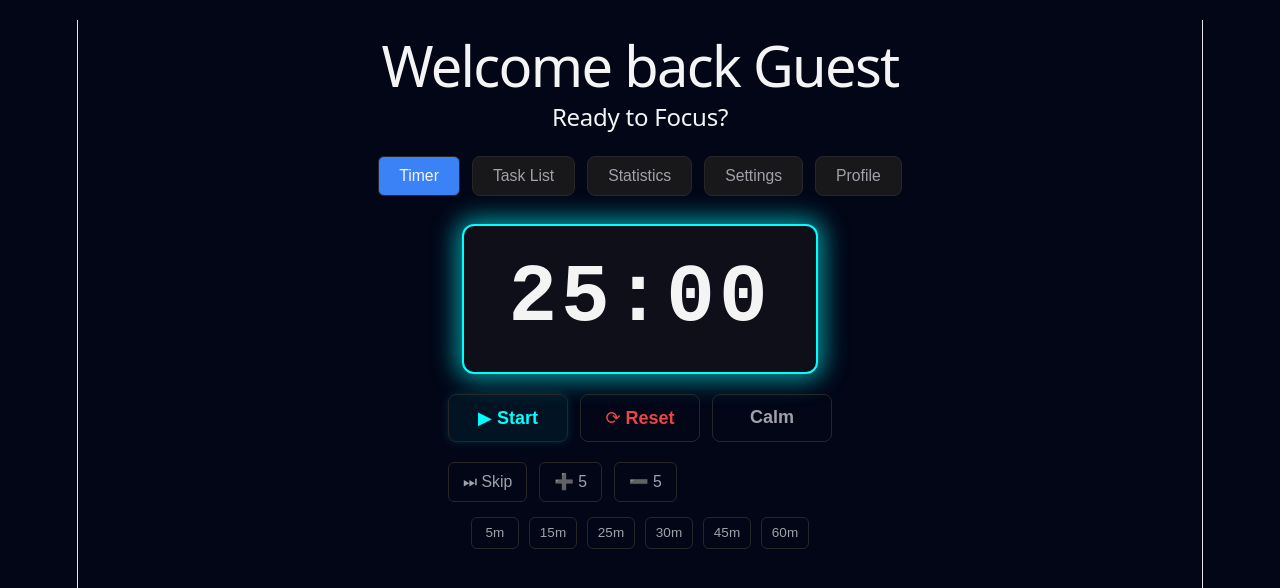
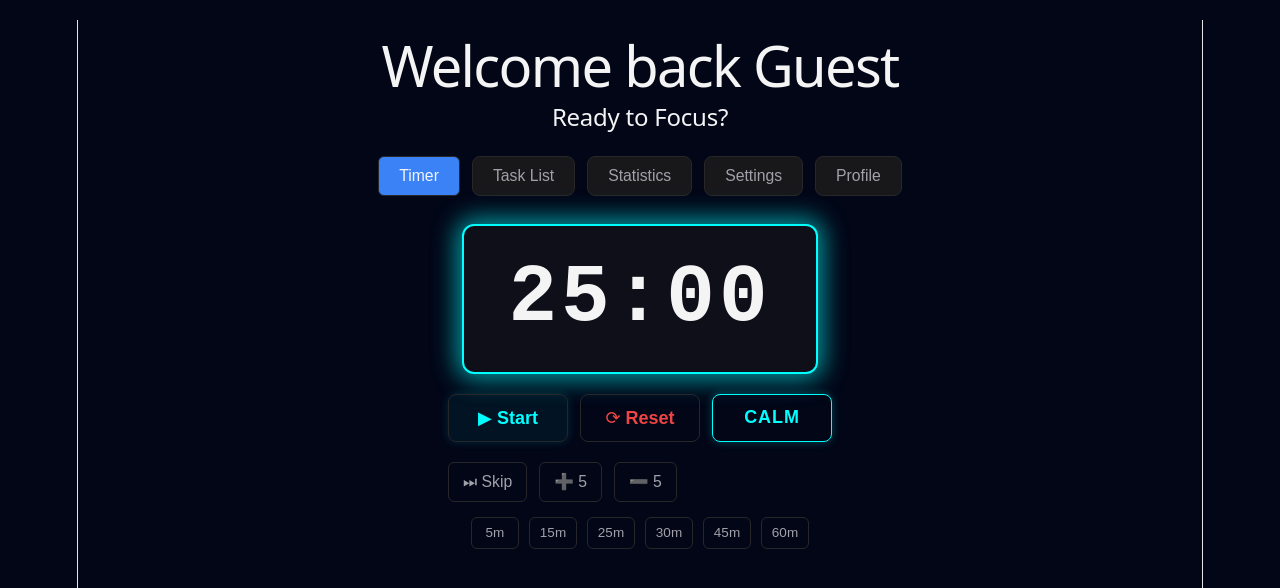
Before and after one commit to FinchDefense/flowstate-app, a React (Vite) app: page / in a window 1280 px wide. Shown: the top 588 px of the page. Built offline with nearby package versions, Linux system fonts and the light colour scheme.

Commit message:
Style the mood toggle button further

```diff
--- a/src/components/Timer.css
+++ b/src/components/Timer.css
@@ -97,8 +97,24 @@
   box-shadow: 0 0 10px rgba(239, 68, 68, 0.2);
 }
 
-.timer-buttons-main-controls .mood-toggle-button {
-  text-transform: capitalize;
+.mood-toggle-button {
+    padding: 0 18px;
+    border-radius: 999px;
+    border: 1px solid rgba(255,255,255,.15);
+
+    background: rgba(255,255,255,.05);
+    color: var(--text-main);
+
+    letter-spacing: .05em;
+    text-transform: uppercase;
+    font-size: .75rem;
+
+    transition: .25s;
+}
+
+.mood-toggle-button:hover {
+    border-color: var(--accent-cyan);
+    box-shadow: 0 0 12px rgba(0,255,255,.25);
 }
 
 .timer-buttons-secondary-controls {
--- a/src/components/Timer.tsx
+++ b/src/components/Timer.tsx
@@ -152,7 +152,17 @@ export function Timer() {
             {isRunning ? "⏸ Pause" : time === 0 ? "🔄 Restart" : "▶ Start"}
           </button>
           <button onClick={handleReset} className="reset-button">⟳ Reset</button>
-          <button onClick={toggleMood} className="mood-toggle-button">{currentMood}</button>
+          <button
+            onClick={toggleMood}
+            className="mood-toggle-button"
+            style={{
+              borderColor: glowColor,
+              color: glowColor,
+              boxShadow: `0 0 8px ${glowColor}44`
+            }}
+          >
+            {currentMood}
+          </button>
         </div>
         <div className="timer-buttons-secondary-controls">
           <button>⏭ Skip</button>
```
